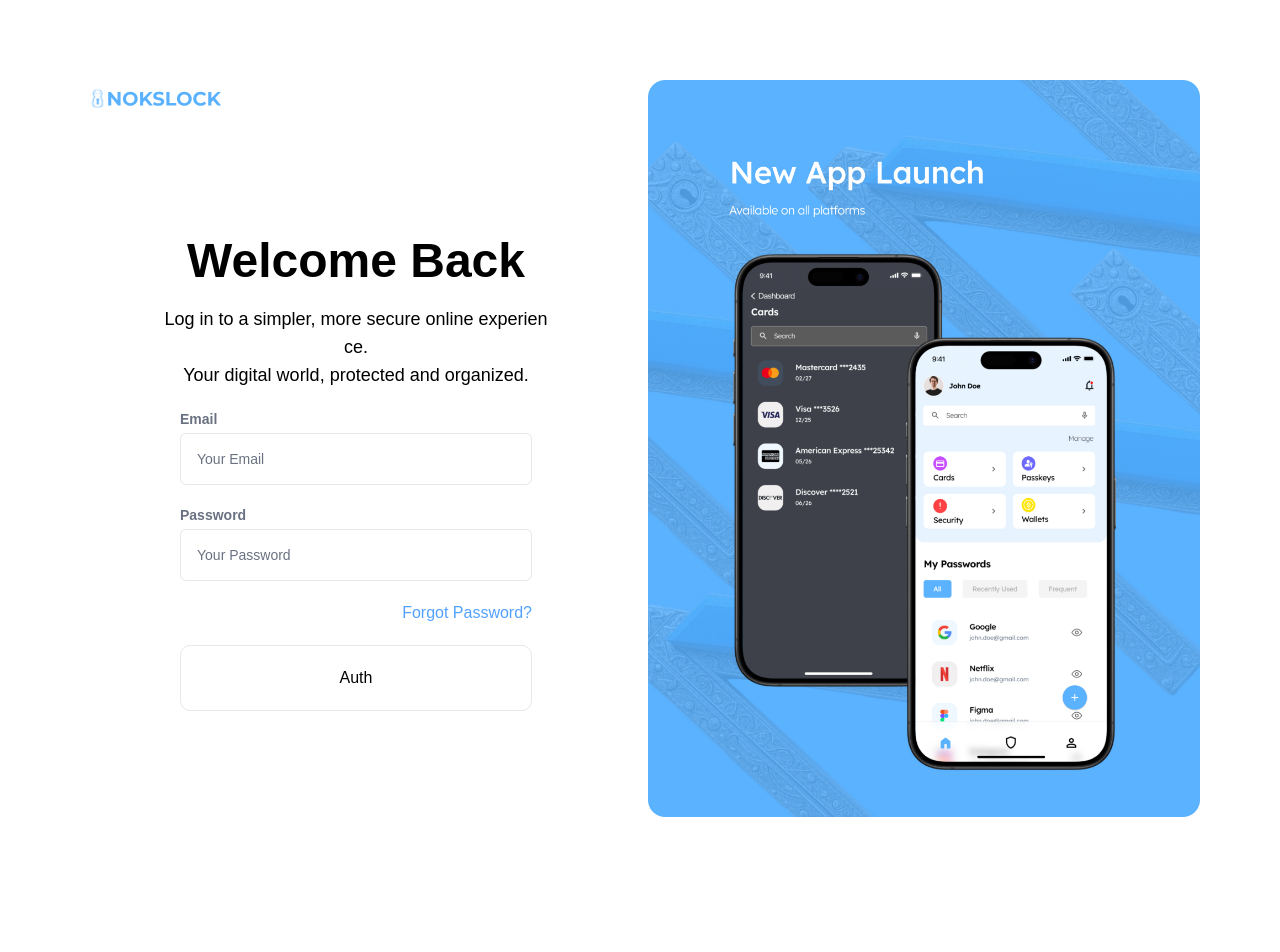
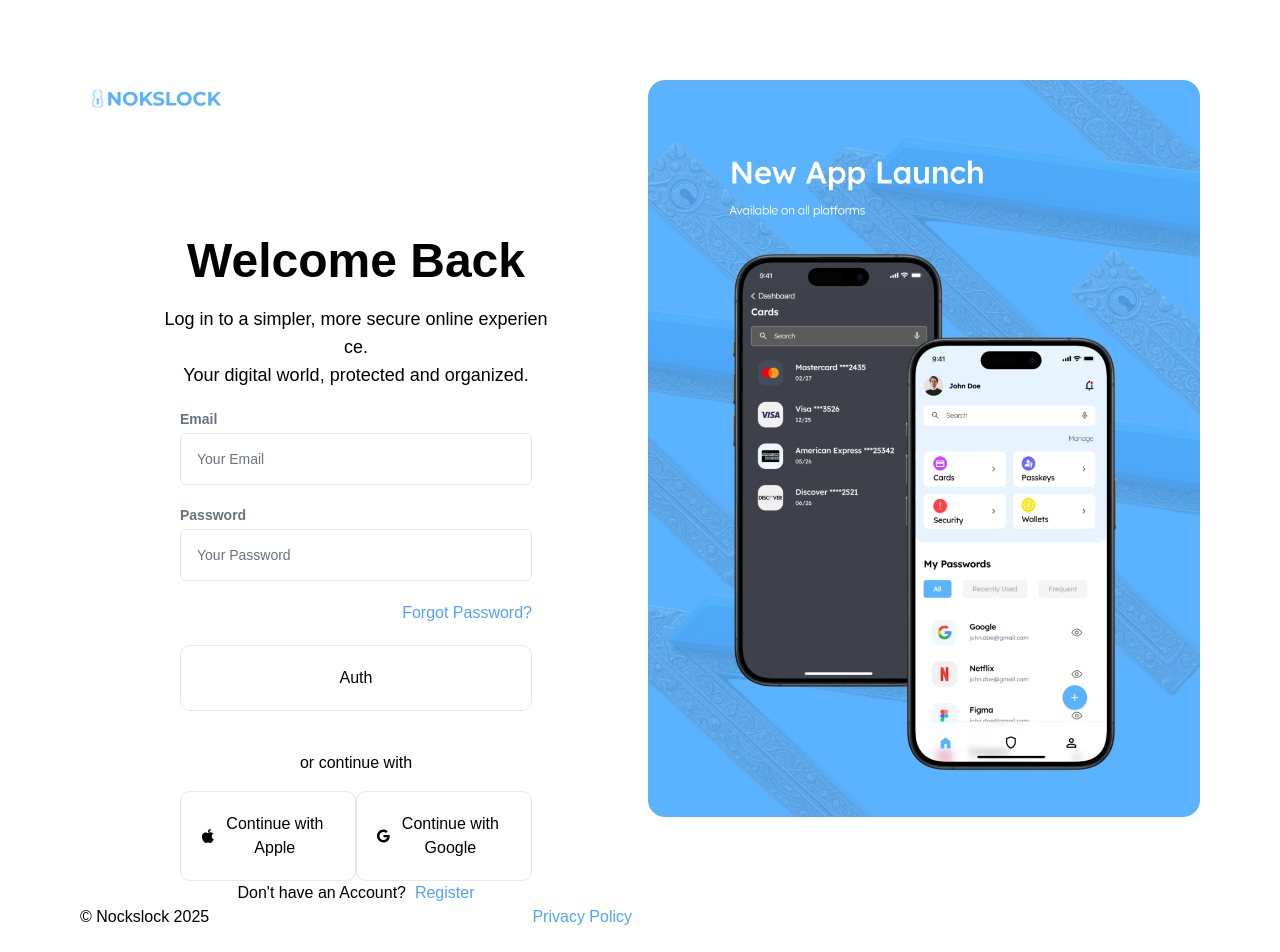
Before and after one commit to Nokslock/web-app, a Next.js app: page /auth/login in a window 1280 px wide. Shown: the top 952 px of the page. Before the commit the page ends 897 px from the top, so only its background shows below. Built offline with nearby package versions, Linux system fonts and the light colour scheme.

Commit message:
third-party-auth

```diff
--- a/app/auth/login/loginApple.tsx
+++ b/app/auth/login/loginApple.tsx
@@ -1,7 +1,26 @@
-export default function LoginApple () {
-    return (
-        <>
+"use client";
+import React, { useTransition } from "react";
+import { FaApple } from "react-icons/fa6";
 
-        </>
-    )
-}
+const LoginApple = () => {
+  const [isPending, startTransition] = useTransition();
+
+  const handleAppleLogin = () => {
+    startTransition(() => {
+      // Simulate Apple login process
+      setTimeout(() => {
+        alert("Logged in with Apple!");
+      }, 1000);
+    });
+  };
+  return (
+    <div onClick={handleAppleLogin}>
+      <button className="text-black flex items-center justify-center w-full px-4 py-2 mt-4 border border-gray-300 rounded-md hover:bg-gray-100 focus:outline-none focus:ring-2 focus:ring-offset-2 focus:ring-gray-500">
+        <FaApple className="text-black" />{" "}
+        {isPending ? "Redirecting" : "Continue with Apple"}
+      </button>
+    </div>
+  );
+};
+
+export default LoginApple;
--- a/app/auth/login/loginForm.tsx
+++ b/app/auth/login/loginForm.tsx
@@ -2,7 +2,7 @@
 export default function LoginForm() {
   return (
     <>
-      <form action="">
+      <form action="" className="pb-10">
         <div className="pb-5">
           <label className="block text-sm font-bold text-gray-500">Email</label>
           <input
--- a/app/auth/login/loginGoogle.tsx
+++ b/app/auth/login/loginGoogle.tsx
@@ -1,7 +1,28 @@
-export default function LoginGoogle () {
-    return (
-        <>
+"use client"
 
-        </>
-    )
-}
+import React, { useTransition } from "react";
+import { FaGoogle } from "react-icons/fa6";
+
+const LoginGoogle = () => {
+  const [isPending, startTransition] = useTransition();
+
+    const handleGoogleLogin = () => {
+    startTransition(() => {
+      // Simulate Google login process
+      setTimeout(() => {
+        alert("Logged in with Google!");
+      }, 1000);
+    });
+  };
+
+  return (
+    <div onClick={handleGoogleLogin}>
+      <button className="text-black flex items-center justify-center w-full px-4 py-2 mt-4 border border-gray-300 rounded-md hover:bg-gray-100 focus:outline-none focus:ring-2 focus:ring-offset-2 focus:ring-gray-500">
+        <FaGoogle className="text-black" />{" "}
+        {isPending ? "Redirecting" : "Continue with Google"}
+      </button>
+    </div>
+  );
+};
+
+export default LoginGoogle;
--- a/app/auth/login/page.tsx
+++ b/app/auth/login/page.tsx
@@ -4,6 +4,7 @@
 import Image from "next/image";
 import Logo from "@/public/logo.svg";
 import BgImg from "@/public/login-bg-img.png";
+import Link from "next/link";
 
 export default function LoginPage() {
   return (
@@ -31,6 +32,33 @@
             </div>
             <div className="px-25">
               <LoginForm />
+              <p className="text-center ">or continue with</p>
+
+              <div className="grid grid-cols-2">
+                <div>
+                  <LoginApple />
+                </div>
+                <div>
+                  <LoginGoogle />
+                </div>
+              </div>
+
+
+              <p className="text-center ">Don't have an Account? &nbsp;
+
+                <Link href="/auth/register" className="text-blue-400">
+                   Register
+                  </Link>
+              </p>
+            </div>
+
+            <div className="grid grid-cols-2 ">
+              <div className="text-start">
+                &copy; Nockslock 2025
+              </div>
+              <div className="text-end">
+                <p className="text-blue-400">Privacy Policy</p>
+              </div>
             </div>
 
           </div>
--- a/app/page.tsx
+++ b/app/page.tsx
@@ -5,8 +5,12 @@
      <>
       <div>Home Page</div>
                 <Link href="auth/login">
-            <button>Login</button>
-          </Link>
+                  <button>Login</button>
+                </Link>
+
+                <Link href="auth/register">
+                  <button>Register</button>
+                </Link>
     </>
   );
 }
--- a/package.json
+++ b/package.json
@@ -11,7 +11,8 @@
   "dependencies": {
     "next": "16.0.0",
     "react": "19.2.0",
-    "react-dom": "19.2.0"
+    "react-dom": "19.2.0",
+    "react-icons": "^5.5.0"
   },
   "devDependencies": {
     "@tailwindcss/forms": "^0.5.10",
```
Also changed, not shown: 1 other file (tests, documents, lock files or other folders).
